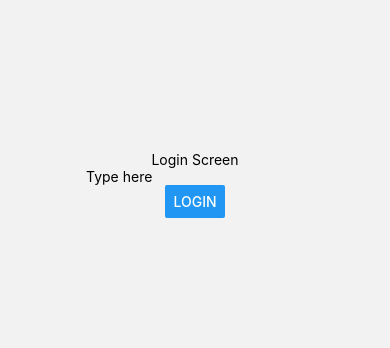
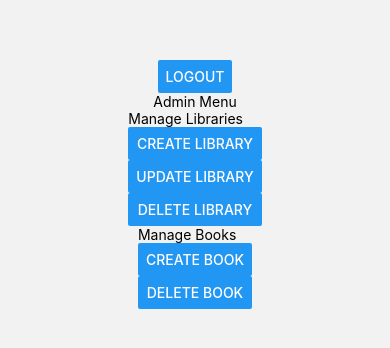
Before and after one commit to josefrancisco17/DSSMV_ProjectReact_1220971, a React Native app in the folder LibraryApp/: screen /Admin in a window 390 px wide. Before the commit this address had no page. Shown: the part 238-586 px from the top of the page. Built offline with nearby package versions, Linux system fonts and the light colour scheme.

Commit message:
Remake of login functionality and creation of admin screen

```diff
--- a/LibraryApp/src/navigation/StartUpNavigator.js
+++ b/LibraryApp/src/navigation/StartUpNavigator.js
@@ -1,35 +1,21 @@
-import React, {useState, useEffect} from 'react';
+import React from 'react';
 import {createStackNavigator} from '@react-navigation/stack';
 import HomeScreen from '../screens/Home.js';
 import LoginScreen from '../screens/Login.js';
-import AsyncStorage from '@react-native-async-storage/async-storage';
+import AdminScreen from '../screens/Admin.js';
 
 const Stack = createStackNavigator();
 
 const StartUpNavigator = () => {
-  const [initialRouteName, setInitialRouteName] = useState('Login');
-
-  useEffect(() => {
-    checkLoggedIn();
-  }, []);
-
-  const checkLoggedIn = async () => {
-    const userName = await AsyncStorage.getItem('userName');
-    if (userName !== null) {
-      setInitialRouteName('Home');
-    } else {
-      setInitialRouteName('Login');
-    }
-  };
-
-  return (
-    <Stack.Navigator
-      initialRouteName={initialRouteName}
-      screenOptions={{headerShown: false}}>
-      <Stack.Screen name="Home" component={HomeScreen} />
-      <Stack.Screen name="Login" component={LoginScreen} />
-    </Stack.Navigator>
-  );
+    return (
+        <Stack.Navigator
+            initialRouteName="Login"
+            screenOptions={{headerShown: false}}>
+            <Stack.Screen name="Home" component={HomeScreen}/>
+            <Stack.Screen name="Login" component={LoginScreen}/>
+            <Stack.Screen name="Admin" component={AdminScreen}/>
+        </Stack.Navigator>
+    );
 };
 
 export default StartUpNavigator;
--- /dev/null
+++ b/LibraryApp/src/screens/Admin.js
@@ -0,0 +1,37 @@
+import React from 'react';
+import {Button, Text, View} from 'react-native';
+import AsyncStorage from '@react-native-async-storage/async-storage';
+
+const AdminScreen = ({navigation}) => {
+    const logOut = async () => {
+        await AsyncStorage.removeItem('userName');
+        navigation.navigate('Login');
+    };
+    return (
+        <View style={styles.screen}>
+            <Button onPress={logOut} title="Logout"/>
+            <Text>Admin Menu</Text>
+            <View>
+                <Text>Manage Libraries</Text>
+                <Button title="Create Library"/>
+                <Button title="Update Library"/>
+                <Button title="Delete Library"/>
+            </View>
+            <View>
+                <Text>Manage Books</Text>
+                <Button title="Create Book"/>
+                <Button title="Delete Book"/>
+            </View>
+        </View>
+    );
+};
+
+const styles = {
+    screen: {
+        flex: 1,
+        justifyContent: 'center',
+        alignItems: 'center',
+    },
+};
+
+export default AdminScreen;
--- a/LibraryApp/src/screens/Home.js
+++ b/LibraryApp/src/screens/Home.js
@@ -1,11 +1,6 @@
 import React from 'react';
 import {Button, Text, View} from 'react-native';
-import {
-  createDrawerNavigator,
-  DrawerContentScrollView,
-  DrawerItemList,
-  DrawerItem,
-} from '@react-navigation/drawer';
+import {createDrawerNavigator} from '@react-navigation/drawer';
 import AsyncStorage from '@react-native-async-storage/async-storage';
 
 const Drawer = createDrawerNavigator();
@@ -35,14 +30,14 @@ const CheckInScreen = () => {
 };
 
 const ProfileScreen = ({navigation}) => {
-  const logout = async () => {
+    const logOut = async () => {
         await AsyncStorage.removeItem('userName');
         navigation.navigate('Login');
     };
     return (
         <View style={styles.screen}>
             <Text>Profile Screen</Text>
-      <Button onPress={logout} title="Logout" />
+            <Button onPress={logOut} title="Logout"/>
         </View>
     );
 };
@@ -50,10 +45,10 @@ const ProfileScreen = ({navigation}) => {
 const HomeScreen = ({navigation}) => {
     return (
         <Drawer.Navigator initialRouteName="Home">
-      <Drawer.Screen name="Feed" component={FeedScreen} />
-      <Drawer.Screen name="CheckOut" component={CheckOutScreen} />
-      <Drawer.Screen name="CheckIn" component={CheckInScreen} />
-      <Drawer.Screen name="Profile" component={ProfileScreen} />
+            <Drawer.Screen name="Feed" component={FeedScreen}/>
+            <Drawer.Screen name="CheckOut" component={CheckOutScreen}/>
+            <Drawer.Screen name="CheckIn" component={CheckInScreen}/>
+            <Drawer.Screen name="Profile" component={ProfileScreen}/>
         </Drawer.Navigator>
     );
 };
--- a/LibraryApp/src/screens/Login.js
+++ b/LibraryApp/src/screens/Login.js
@@ -5,24 +5,30 @@ import AsyncStorage from '@react-native-async-storage/async-storage';
 const LoginScreen = ({navigation}) => {
     const [inputText, setInputText] = useState('');
 
-  useEffect(() => {
-    checkLoggedIn();
-  }, []);
-
-  const checkLoggedIn = async () => {
-    const userName = await AsyncStorage.getItem('userName');
-    if (userName !== null) {
-      navigation.replace('Home');
+    const checkLogIn = async () => {
+        let userName = await AsyncStorage.getItem('userName');
+        if (userName === 'admin') {
+            navigation.navigate('Admin');
+        } else if (userName !== null) {
+            navigation.navigate('Home');
         }
     };
 
+    useEffect(() => {
+        checkLogIn();
+    }, []);
+
     const onLogIn = async () => {
-    if (inputText !== '') {
+        if (inputText.toLowerCase().trim() === 'admin') {
             await AsyncStorage.setItem('userName', inputText);
+            navigation.navigate('Admin');
+        } else if (inputText !== '') {
+            await AsyncStorage.setItem('userName', inputText);
+            navigation.navigate('Home');
         } else {
             await AsyncStorage.setItem('userName', 'Wonderful User');
+            navigation.navigate('Home');
         }
-    navigation.replace('Home');
     };
 
     return (
@@ -33,7 +39,7 @@ const LoginScreen = ({navigation}) => {
                 value={inputText}
                 onChangeText={text => setInputText(text)}
             />
-      <Button title="Login" onPress={onLogIn} />
+            <Button title="Login" onPress={onLogIn}/>
         </View>
     );
 };
```
Also changed, not shown: LibraryApp/App.tsx (+5 -5 lines). Lines whose indentation alone changed are shown as unchanged.
